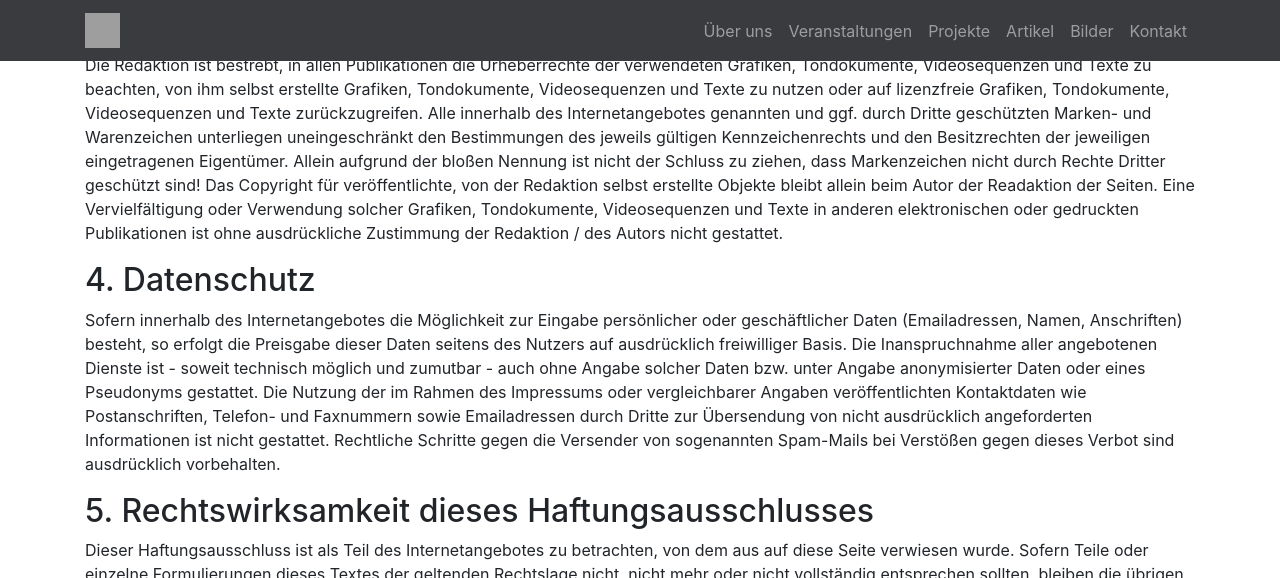
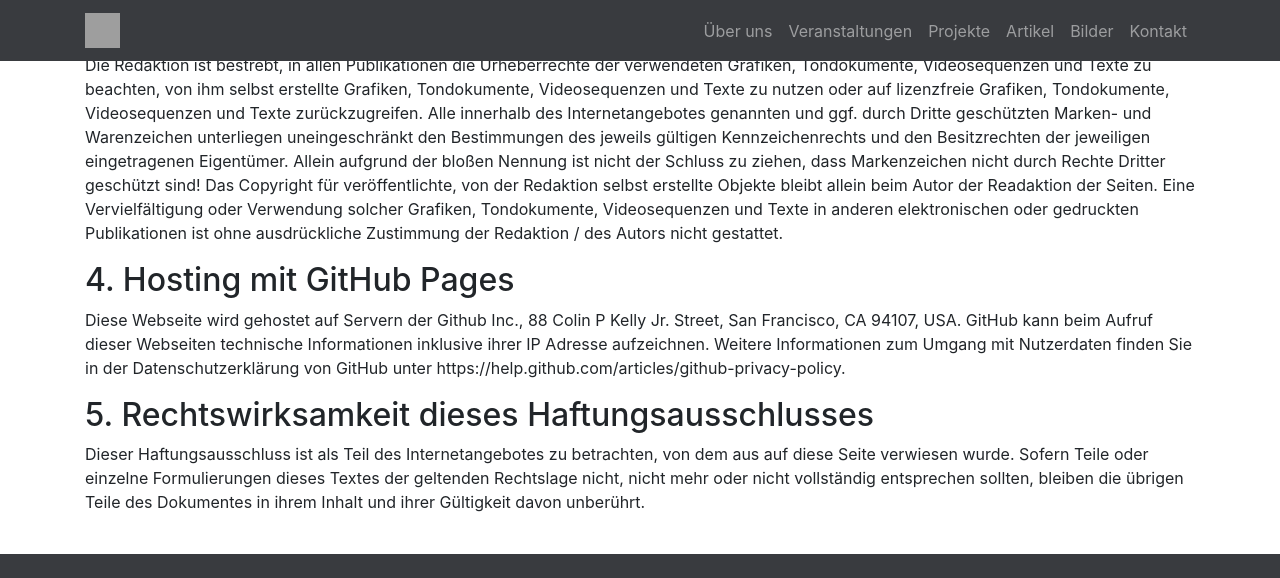
Before and after one commit to kolpinghaus-reutlingen/kolpinghaus-reutlingen.de, a Jekyll site: the page built from site/datenschutz.md, in a window 1280 px wide and 900 px high, scrolled down 710 px, cut to the strip 0-578 px from the top of the window. Built offline with Jekyll 4.4.1, drawn with Linux system fonts in a browser that asks for light colours; grey boxes are pictures that could not be loaded.

Commit message:
Update datenschutz.md

```diff
--- a/site/datenschutz.md
+++ b/site/datenschutz.md
@@ -21,9 +21,9 @@ Die Redaktion ist bestrebt, in allen Publikationen die Urheberrechte der verwend
 Alle innerhalb des Internetangebotes genannten und ggf. durch Dritte geschützten Marken- und Warenzeichen unterliegen uneingeschränkt den Bestimmungen des jeweils gültigen Kennzeichenrechts und den Besitzrechten der jeweiligen eingetragenen Eigentümer. Allein aufgrund der bloßen Nennung ist nicht der Schluss zu ziehen, dass Markenzeichen nicht durch Rechte Dritter geschützt sind!
 Das Copyright für veröffentlichte, von der Redaktion selbst erstellte Objekte bleibt allein beim Autor der Readaktion der Seiten. Eine Vervielfältigung oder Verwendung solcher Grafiken, Tondokumente, Videosequenzen und Texte in anderen elektronischen oder gedruckten Publikationen ist ohne ausdrückliche Zustimmung der Redaktion / des Autors nicht gestattet.
 
-## 4. Datenschutz
+## 4. Hosting mit GitHub Pages
 
-Sofern innerhalb des Internetangebotes die Möglichkeit zur Eingabe persönlicher oder geschäftlicher Daten (Emailadressen, Namen, Anschriften) besteht, so erfolgt die Preisgabe dieser Daten seitens des Nutzers auf ausdrücklich freiwilliger Basis. Die Inanspruchnahme aller angebotenen Dienste ist - soweit technisch möglich und zumutbar - auch ohne Angabe solcher Daten bzw. unter Angabe anonymisierter Daten oder eines Pseudonyms gestattet. Die Nutzung der im Rahmen des Impressums oder vergleichbarer Angaben veröffentlichten Kontaktdaten wie Postanschriften, Telefon- und Faxnummern sowie Emailadressen durch Dritte zur Übersendung von nicht ausdrücklich angeforderten Informationen ist nicht gestattet. Rechtliche Schritte gegen die Versender von sogenannten Spam-Mails bei Verstößen gegen dieses Verbot sind ausdrücklich vorbehalten.
+Diese Webseite wird gehostet auf Servern der Github Inc., 88 Colin P Kelly Jr. Street, San Francisco, CA 94107, USA. GitHub kann beim Aufruf dieser Webseiten technische Informationen inklusive ihrer IP Adresse aufzeichnen. Weitere Informationen zum Umgang mit Nutzerdaten finden Sie in der Datenschutzerklärung von GitHub unter https://help.github.com/articles/github-privacy-policy.
 
 ## 5. Rechtswirksamkeit dieses Haftungsausschlusses
 
```
